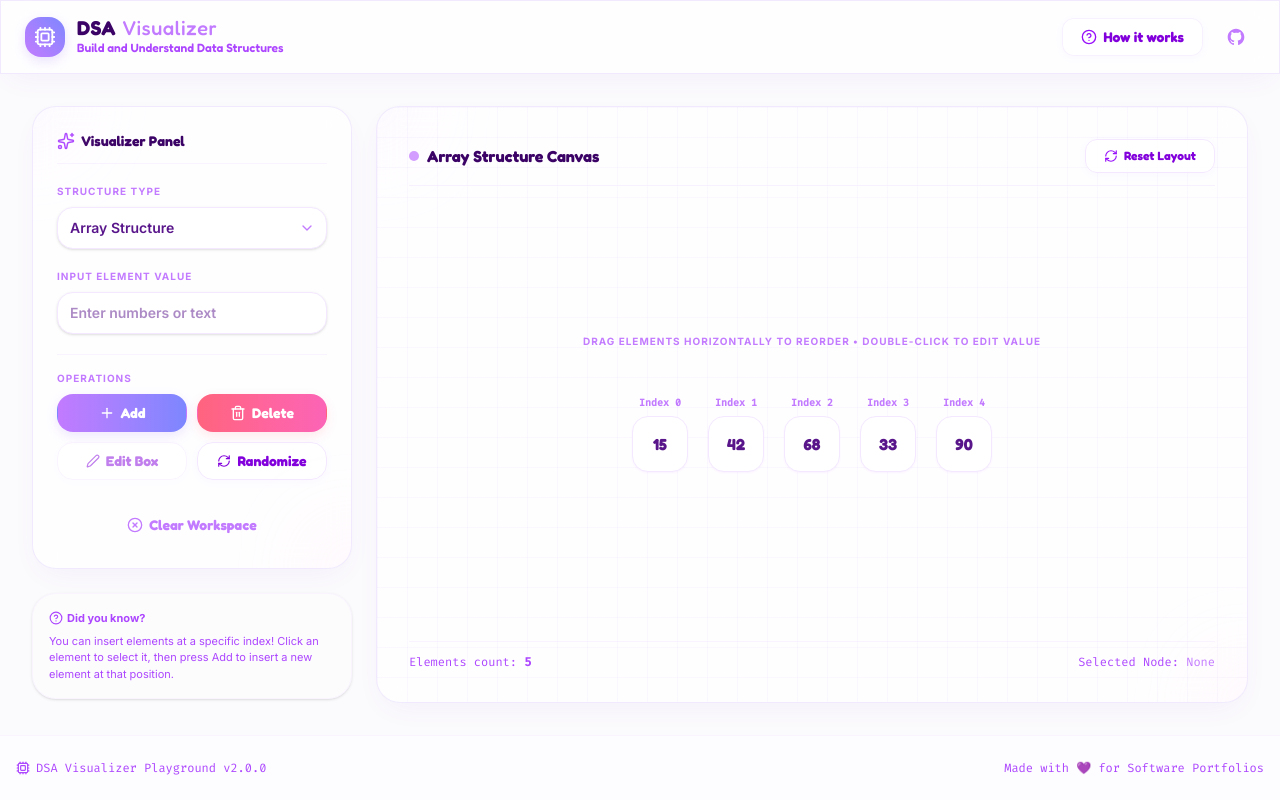
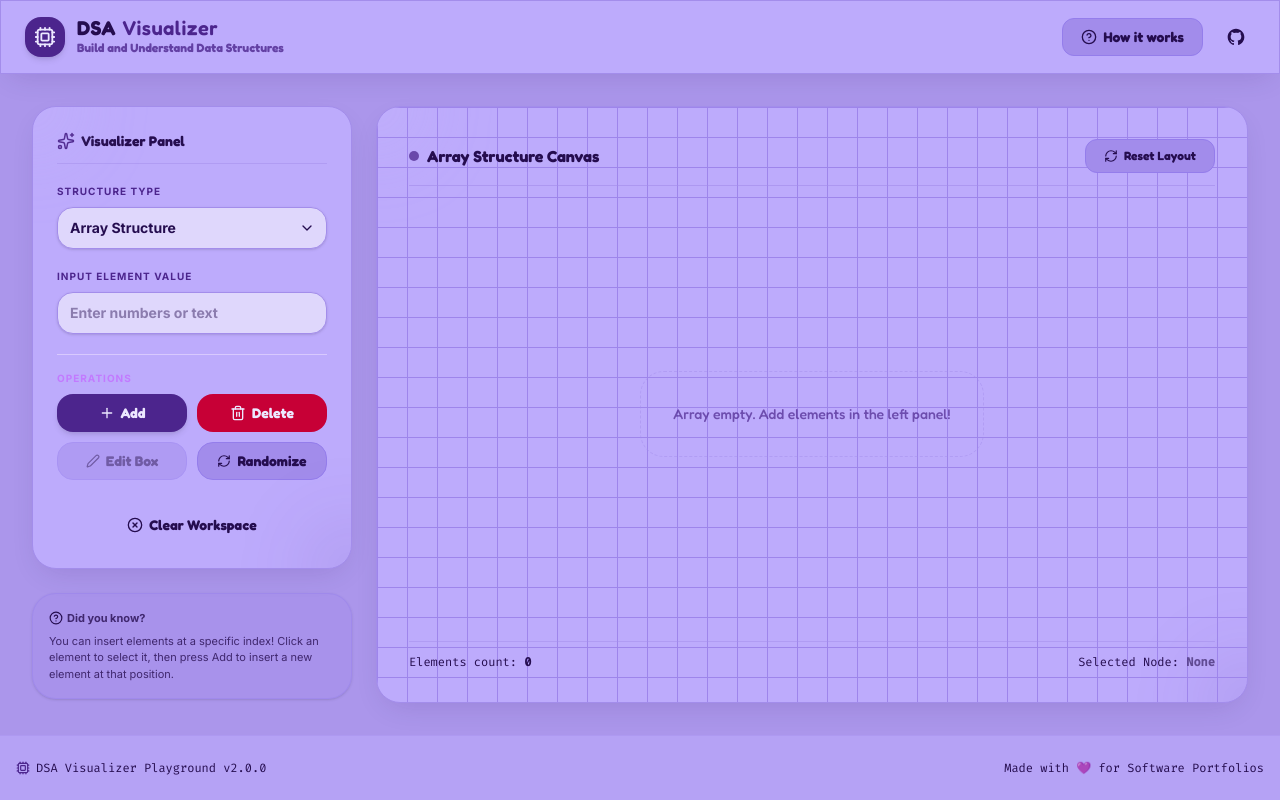
Before and after one commit to hasininc/visualizer, a React (Vite) app: page / in a window 1280 px wide. Built offline with nearby package versions, Linux system fonts and the light colour scheme.

Commit message:
color change

```diff
--- a/src/App.tsx
+++ b/src/App.tsx
@@ -36,9 +36,9 @@ function App() {
   const [inputValue, setInputValue] = useState<string>('');
   const [isHowItWorksOpen, setIsHowItWorksOpen] = useState<boolean>(false);
 
-  // Pre-load randomized data when switching structures
+  // Start with empty structures by default when switching
   useEffect(() => {
-    handleRandomize(activeDS);
+    setElements([]);
     setSelectedId(null);
     setInputValue('');
   }, [activeDS]);
@@ -300,26 +300,26 @@ function App() {
 
         {/* Left Side Control Panel */}
         <div className="w-full lg:w-80 flex-shrink-0 flex flex-col gap-6">
-          <Card className="flex flex-col gap-5 border-purple-100/80 bg-white/70">
+          <Card className="flex flex-col gap-5 border-[#a38deb]">
 
             {/* Header section of Panel */}
-            <div className="flex items-center gap-1.5 border-b border-purple-100/50 pb-3">
-              <Sparkles className="w-4.5 h-4.5 text-purple-500" />
-              <h3 className="font-bold text-sm text-purple-950 font-display">
+            <div className="flex items-center gap-1.5 border-b border-[#a38deb]/50 pb-3">
+              <Sparkles className="w-4.5 h-4.5 text-[#4c258d]" />
+              <h3 className="font-bold text-sm text-[#250d4f] font-display">
                 Visualizer Panel
               </h3>
             </div>
 
             {/* Dropdown Selector */}
             <div className="flex flex-col gap-2">
-              <label className="text-[10px] font-black uppercase tracking-widest text-purple-400">
+              <label className="text-[10px] font-black uppercase tracking-widest text-[#4c258d]">
                 Structure Type
               </label>
               <div className="relative flex items-center">
                 <select
                   value={activeDS}
                   onChange={(e) => setActiveDS(e.target.value)}
-                  className="w-full pl-3 pr-10 py-2.5 bg-white border border-purple-100 hover:border-purple-200 text-purple-900 rounded-2xl text-sm font-semibold focus:outline-none appearance-none cursor-pointer shadow-sm transition-all"
+                  className="w-full pl-3 pr-10 py-2.5 bg-[#dfd7fc] border border-[#a38deb] hover:border-[#4c258d] text-[#250d4f] rounded-2xl text-sm font-bold focus:outline-none appearance-none cursor-pointer shadow-sm transition-all"
                 >
                   {dsOptions.map((opt) => (
                     <option key={opt.value} value={opt.value}>
@@ -327,13 +327,13 @@ function App() {
                     </option>
                   ))}
                 </select>
-                <ChevronDown className="w-4 h-4 text-purple-400 absolute right-3 pointer-events-none" />
+                <ChevronDown className="w-4 h-4 text-[#250d4f] absolute right-3 pointer-events-none" />
               </div>
             </div>
 
             {/* Value Input */}
             <div className="flex flex-col gap-2">
-              <label className="text-[10px] font-black uppercase tracking-widest text-purple-400">
+              <label className="text-[10px] font-black uppercase tracking-widest text-[#4c258d]">
                 Input Element Value
               </label>
               <input
@@ -342,7 +342,7 @@ function App() {
                 placeholder="Enter numbers or text"
                 value={inputValue}
                 onChange={(e) => setInputValue(e.target.value)}
-                className="w-full px-3 py-2.5 bg-white border border-purple-100 hover:border-purple-200 text-purple-900 rounded-2xl text-sm font-semibold focus:outline-none shadow-sm transition-all"
+                className="w-full px-3 py-2.5 bg-[#dfd7fc] border border-[#a38deb] hover:border-[#4c258d] text-[#250d4f] placeholder-[#250d4f]/45 rounded-2xl text-sm font-bold focus:outline-none shadow-sm transition-all"
               />
             </div>
 
@@ -400,9 +400,9 @@ function App() {
           </Card>
 
           {/* Help hints card */}
-          <div className="text-[11px] text-purple-500 bg-white/40 border border-purple-100/40 rounded-3xl p-4 flex flex-col gap-1.5 shadow-sm">
+          <div className="text-[11px] text-[#250d4f]/80 bg-[#a28ceb]/30 border border-[#947deb]/40 rounded-3xl p-4 flex flex-col gap-1.5 shadow-sm">
             <div className="font-bold flex items-center gap-1">
-              <HelpCircle className="w-3.5 h-3.5 text-purple-500" />
+              <HelpCircle className="w-3.5 h-3.5 text-[#250d4f]" />
               <span>Did you know?</span>
             </div>
             {activeDS === 'array' && (
@@ -425,21 +425,21 @@ function App() {
 
         {/* Right Sandbox Workspace Canvas */}
         <div className="flex-1 flex flex-col">
-          <Card className="flex-1 bg-white/80 border-purple-100 shadow-[0_12px_40px_-15px_rgba(139,92,246,0.06)] relative overflow-hidden flex flex-col justify-between min-h-[460px] p-8">
+          <Card className="flex-1 border-[#a38deb] relative overflow-hidden flex flex-col justify-between min-h-[460px] p-8">
             {/* Visual Grid background details */}
             <div className="absolute inset-0 bg-grid-pattern opacity-100 pointer-events-none" />
 
             {/* Header info bar */}
-            <div className="flex justify-between items-center border-b border-purple-100/60 pb-3 relative z-10">
-              <h4 className="text-base font-bold font-display text-purple-950 flex items-center gap-2">
-                <span className="w-2.5 h-2.5 rounded-full bg-purple-400 animate-pulse" />
+            <div className="flex justify-between items-center border-b border-[#a38deb]/60 pb-3 relative z-10">
+              <h4 className="text-base font-bold font-display text-[#250d4f] flex items-center gap-2">
+                <span className="w-2.5 h-2.5 rounded-full bg-[#4c258d] animate-pulse" />
                 {dsOptions.find(opt => opt.value === activeDS)?.label} Canvas
               </h4>
               <div className="flex gap-2">
                 <Button
                   variant="secondary"
                   onClick={() => handleRandomize()}
-                  icon={<RefreshCw className="w-3.5 h-3.5 text-purple-600" />}
+                  icon={<RefreshCw className="w-3.5 h-3.5 text-[#250d4f]" />}
                   className="px-3.5 py-1 text-xs rounded-xl"
                 >
                   Reset Layout
@@ -453,17 +453,17 @@ function App() {
             </div>
 
             {/* Bottom status bar */}
-            <div className="border-t border-purple-100/50 pt-3 relative z-10 flex justify-between items-center text-xs text-purple-500 font-mono">
+            <div className="border-t border-[#a38deb]/50 pt-3 relative z-10 flex justify-between items-center text-xs text-[#250d4f] font-mono">
               <div>
                 Elements count: <span className="font-bold">{elements.length}</span>
               </div>
               <div>
                 Selected Node: {selectedId ? (
-                  <span className="text-purple-700 font-bold bg-purple-100/50 px-2 py-0.5 rounded-md">
+                  <span className="text-[#f3f0fd] font-bold bg-[#4a238a] px-2 py-0.5 rounded-md">
                     {elements.find(el => el.id === selectedId)?.value || 'None'}
                   </span>
                 ) : (
-                  <span className="text-purple-400">None</span>
+                  <span className="text-[#250d4f]/60 font-bold">None</span>
                 )}
               </div>
             </div>
@@ -472,10 +472,10 @@ function App() {
       </div>
 
       {/* Footer Details */}
-      <footer className="border-t border-purple-100/40 bg-white/40 py-6 text-center text-xs text-purple-500 font-mono">
+      <footer className="border-t border-[#a38deb]/40 bg-[#bdabfc]/60 py-6 text-center text-xs text-[#250d4f] font-mono">
         <div className="max-w-7xl mx-auto px-4 flex flex-col sm:flex-row items-center justify-between gap-4">
           <div className="flex items-center gap-1.5">
-            <Cpu className="w-3.5 h-3.5 text-purple-500" />
+            <Cpu className="w-3.5 h-3.5 text-[#4c258d]" />
             <span>DSA Visualizer Playground v2.0.0</span>
           </div>
           <div>
@@ -491,44 +491,44 @@ function App() {
         title="Interactive Playground Guide"
         size="md"
       >
-        <div className="flex flex-col gap-5 text-purple-900">
-          <div className="flex items-center gap-3 bg-purple-50/50 p-3.5 rounded-2xl border border-purple-100/50">
-            <div className="w-9 h-9 bg-purple-100 rounded-xl flex items-center justify-center">
-              <Play className="w-5 h-5 text-purple-600 fill-purple-600" />
+        <div className="flex flex-col gap-5 text-[#250d4f]">
+          <div className="flex items-center gap-3 bg-[#a28ceb]/20 p-3.5 rounded-2xl border border-[#947deb]/40">
+            <div className="w-9 h-9 bg-[#dfd7fc] rounded-xl flex items-center justify-center">
+              <Play className="w-5 h-5 text-[#4a238a] fill-[#4a238a]" />
             </div>
             <div>
-              <h4 className="font-bold text-sm text-purple-950">Whiteboard Sandbox Mechanics</h4>
-              <p className="text-[11px] text-purple-600 font-semibold">Manipulate nodes in real time just like Canva or Figma.</p>
+              <h4 className="font-bold text-sm text-[#250d4f]">Whiteboard Sandbox Mechanics</h4>
+              <p className="text-[11px] text-[#4a238a] font-black">Manipulate nodes in real time just like Canva or Figma.</p>
             </div>
           </div>
 
-          <div className="flex flex-col gap-3 text-xs leading-relaxed text-purple-800">
+          <div className="flex flex-col gap-3 text-xs leading-relaxed text-[#250d4f]/80">
             <p>
               This app is designed to help you construct and manipulate standard data structures visually. Here's how you can play:
             </p>
             <ul className="list-disc pl-5 flex flex-col gap-1.5">
               <li>
-                <span className="font-bold text-purple-900">Drag to Position:</span> In the Linked List and Tree view, you can drag circles freely inside the canvas. Connection lines adapt automatically!
+                <span className="font-bold text-[#250d4f]">Drag to Position:</span> In the Linked List and Tree view, you can drag circles freely inside the canvas. Connection lines adapt automatically!
               </li>
               <li>
-                <span className="font-bold text-purple-900">Drag to Reorder Array:</span> Drag any index box horizontally to reposition it in the array slots.
+                <span className="font-bold text-[#250d4f]">Drag to Reorder Array:</span> Drag any index box horizontally to reposition it in the array slots.
               </li>
               <li>
-                <span className="font-bold text-purple-900">Insert Anywhere (Array):</span> Select a box in the Array, enter a value, and click Add to insert a new element at that index.
+                <span className="font-bold text-[#250d4f]">Insert Anywhere (Array):</span> Select a box in the Array, enter a value, and click Add to insert a new element at that index.
               </li>
               <li>
-                <span className="font-bold text-purple-900">Build custom Trees:</span> Select a parent node, type a value, and click Add. The child connects automatically! To delete a subtree, select the parent node and click Delete.
+                <span className="font-bold text-[#250d4f]">Build custom Trees:</span> Select a parent node, type a value, and click Add. The child connects automatically! To delete a subtree, select the parent node and click Delete.
               </li>
               <li>
-                <span className="font-bold text-purple-900">LIFO & FIFO Rules:</span> Push/Pop and Enqueue/Dequeue automatically animate values entering and exiting Stack and Queue layouts.
+                <span className="font-bold text-[#250d4f]">LIFO & FIFO Rules:</span> Push/Pop and Enqueue/Dequeue automatically animate values entering and exiting Stack and Queue layouts.
               </li>
             </ul>
           </div>
 
-          <div className="border-t border-purple-100/50 pt-4 flex justify-end">
+          <div className="border-t border-[#a38deb]/45 pt-4 flex justify-end">
             <button
               onClick={() => setIsHowItWorksOpen(false)}
-              className="px-4 py-2 bg-gradient-to-r from-purple-400 to-indigo-400 text-white rounded-2xl text-xs font-bold shadow-sm shadow-purple-500/10 cursor-pointer transition-all hover:shadow-md"
+              className="px-4 py-2 bg-[#4c258d] text-[#ece8ff] hover:bg-[#3f1c7a] rounded-2xl text-xs font-bold shadow-md cursor-pointer transition-all"
             >
               Start Building
             </button>
--- a/src/components/Button.tsx
+++ b/src/components/Button.tsx
@@ -25,10 +25,10 @@ export const Button: React.FC<ButtonProps> = ({
   const baseStyles = 'inline-flex items-center justify-center gap-1.5 px-4.5 py-2 rounded-2xl font-bold font-display transition-all duration-300 text-sm focus:outline-none cursor-pointer disabled:opacity-50 disabled:cursor-not-allowed select-none border';
 
   const variants = {
-    primary: 'bg-gradient-to-r from-purple-400 to-indigo-400 text-white shadow-[0_4px_12px_rgba(139,92,246,0.15)] hover:shadow-[0_6px_20px_rgba(139,92,246,0.25)] border-transparent',
-    secondary: 'bg-white/80 text-purple-700 hover:text-purple-800 border-purple-100 hover:border-purple-200/80 shadow-[0_2px_8px_rgba(139,92,246,0.04)]',
-    ghost: 'text-purple-400 hover:text-purple-600 hover:bg-purple-50/50 border-transparent',
-    danger: 'bg-gradient-to-r from-rose-400 to-pink-400 text-white shadow-[0_4px_12px_rgba(244,63,94,0.12)] hover:shadow-[0_6px_20px_rgba(244,63,94,0.2)] border-transparent',
+    primary: 'bg-[#4c258d] text-[#ece8ff] shadow-md border-transparent hover:bg-[#3f1c7a] active:bg-[#36166a]',
+    secondary: 'bg-[#a28ceb] text-[#250d4f] border-[#947deb] hover:bg-[#9278e6] active:bg-[#8569db]',
+    ghost: 'text-[#250d4f] hover:bg-[#bdabfc]/60 border-transparent',
+    danger: 'bg-rose-700 text-[#ece8ff] border-transparent hover:bg-rose-850',
   };
 
   return (
--- a/src/components/Card.tsx
+++ b/src/components/Card.tsx
@@ -37,9 +37,9 @@ export const Card: React.FC<CardProps> = ({
         ${className}
       `}
     >
-      {/* Decorative inner ambient light */}
-      <div className="absolute -top-10 -left-10 w-20 h-20 bg-purple-200/20 rounded-full blur-2xl pointer-events-none" />
-      <div className="absolute -bottom-10 -right-10 w-20 h-20 bg-pink-200/20 rounded-full blur-2xl pointer-events-none" />
+      {/* Decorative lavender inner ambient light */}
+      <div className="absolute -top-10 -left-10 w-20 h-20 bg-[#d0c4fc]/25 rounded-full blur-2xl pointer-events-none" />
+      <div className="absolute -bottom-10 -right-10 w-20 h-20 bg-[#4a238a]/15 rounded-full blur-2xl pointer-events-none" />
 
       {children}
     </CardComponent>
--- a/src/components/Navbar.tsx
+++ b/src/components/Navbar.tsx
@@ -8,18 +8,18 @@ interface NavbarProps {
 
 export const Navbar: React.FC<NavbarProps> = ({ onOpenAboutModal }) => {
   return (
-    <header className="sticky top-0 z-40 w-full glass-panel border-b border-purple-100 bg-[#fdfbfd]/80 backdrop-blur-md px-6 py-4">
+    <header className="sticky top-0 z-40 w-full glass-panel border-b border-[#a38deb] bg-[#bdabfc]/95 px-6 py-4">
       <div className="max-w-7xl mx-auto flex flex-col sm:flex-row items-center justify-between gap-4">
         {/* Title and Logo */}
         <div className="flex items-center gap-3 select-none">
-          <div className="w-10 h-10 rounded-2xl bg-gradient-to-tr from-purple-400 to-indigo-400 flex items-center justify-center shadow-[0_4px_12px_rgba(139,92,246,0.18)]">
-            <Cpu className="w-5.5 h-5.5 text-white" />
+          <div className="w-10 h-10 rounded-2xl bg-[#4c258d] flex items-center justify-center shadow-md">
+            <Cpu className="w-5.5 h-5.5 text-[#ece8ff]" />
           </div>
           <div className="flex flex-col">
-            <h1 className="text-xl font-black font-display tracking-wide text-purple-950 flex items-center gap-1.5 leading-none">
-              DSA <span className="text-purple-400 font-medium">Visualizer</span>
+            <h1 className="text-xl font-black font-display tracking-wide text-[#250d4f] flex items-center gap-1.5 leading-none">
+              DSA <span className="text-[#4c258d] font-semibold">Visualizer</span>
             </h1>
-            <p className="text-xs text-purple-500 font-semibold font-display tracking-normal mt-0.5">
+            <p className="text-xs text-[#4c258d]/80 font-bold font-display mt-0.5">
               Build and Understand Data Structures
             </p>
           </div>
@@ -30,8 +30,8 @@ export const Navbar: React.FC<NavbarProps> = ({ onOpenAboutModal }) => {
           <Button
             variant="secondary"
             onClick={onOpenAboutModal}
-            icon={<HelpCircle className="w-4 h-4 text-purple-600" />}
-            className="px-4 py-1.5 rounded-xl border-purple-100/60"
+            icon={<HelpCircle className="w-4 h-4 text-[#250d4f]" />}
+            className="px-4 py-1.5 rounded-xl border-[#947deb]"
           >
             How it works
           </Button>
@@ -40,7 +40,7 @@ export const Navbar: React.FC<NavbarProps> = ({ onOpenAboutModal }) => {
             href="https://github.com"
             target="_blank"
             rel="noreferrer"
-            className="text-purple-400 hover:text-purple-600 p-2 rounded-xl hover:bg-purple-50/50 transition-all border border-transparent hover:border-purple-100"
+            className="text-[#250d4f] hover:text-[#4c258d] p-2 rounded-xl hover:bg-[#a28ceb]/30 transition-all border border-transparent hover:border-[#947deb]"
             title="GitHub Repository"
           >
             <svg className="w-5 h-5 fill-current" viewBox="0 0 24 24">
--- a/src/components/NodeCard.tsx
+++ b/src/components/NodeCard.tsx
@@ -2,7 +2,6 @@ import React, { useState, useEffect, useRef } from 'react';
 import { motion } from 'framer-motion';
 
 interface NodeCardProps {
-  id: string;
   value: string;
   isSelected?: boolean;
   onSelect?: () => void;
@@ -81,10 +80,10 @@ export const NodeCard: React.FC<NodeCardProps> = ({
         ${sizeClasses[size]}
         ${
           isSelected && !isEditing
-            ? 'bg-gradient-to-tr from-purple-200 to-indigo-200 border-purple-400 text-purple-950 shadow-md shadow-purple-500/10 active-glow'
+            ? 'bg-[#4a238a] border-[#4a238a] text-[#f3f0fd] shadow-md active-glow'
             : isEditing
-            ? 'bg-white border-purple-400 ring-2 ring-purple-100'
-            : 'bg-white border-purple-100 hover:border-purple-300 text-purple-900 shadow-sm shadow-purple-500/5'
+            ? 'bg-[#dfd7fc] border-[#4a238a] ring-2 ring-[#bdabfc]'
+            : 'bg-[#d0c4fc] border-[#b5a1eb] hover:border-[#4a238a] text-[#250d4f] shadow-sm'
         }
         ${className}
       `}
@@ -99,7 +98,7 @@ export const NodeCard: React.FC<NodeCardProps> = ({
           onBlur={handleSave}
           onKeyDown={handleKeyDown}
           onClick={(e) => e.stopPropagation()}
-          className="w-full h-full text-center bg-transparent outline-none text-purple-950 font-bold border-none p-0 focus:ring-0"
+          className="w-full h-full text-center bg-transparent outline-none text-[#250d4f] font-bold border-none p-0 focus:ring-0"
         />
       ) : (
         <span>{value}</span>
--- a/src/index.css
+++ b/src/index.css
@@ -7,14 +7,14 @@
   --font-display: 'Fredoka', 'Outfit', system-ui, sans-serif;
   --font-mono: 'Fira Code', monospace;
 
-  --color-pastel-bg: #fbfafc;
-  --color-pastel-dark: #2d263b;
-  --color-pastel-primary: #8b5cf6; /* Lilac violet */
-  --color-pastel-secondary: #b19ffb;
-  --color-pastel-lavender: #e6e3ff;
-  --color-pastel-pink: #fce7f3;
-  --color-pastel-card: rgba(255, 255, 255, 0.75);
-  --color-pastel-border: rgba(139, 92, 246, 0.12);
+  --color-pastel-bg: #ab96eb; /* Rich lavender background inspired by image */
+  --color-pastel-dark: #250d4f; /* Deep violet text */
+  --color-pastel-primary: #4c258d; /* Deep purple primary buttons */
+  --color-pastel-secondary: #a28ceb; /* Medium purple */
+  --color-pastel-lavender: #d0c4fc; /* Lilac cards */
+  --color-pastel-pink: #dfd7fc; /* Input boxes */
+  --color-pastel-card: #bdabfc; /* Main container background */
+  --color-pastel-border: #a38deb; /* Panel boundary grids */
 }
 
 /* Custom Base resets */
@@ -23,34 +23,30 @@ html, body, #root {
   padding: 0;
   width: 100%;
   min-height: 100vh;
-  background-color: #fcfbfe;
-  color: #2d263b;
+  background-color: #ab96eb;
+  color: #250d4f;
   font-family: var(--font-sans);
   overflow-x: hidden;
 }
 
-/* Custom Utilities for Cute Pastel Look */
+/* Custom Utilities for Lavender Theme */
 .bg-grid-pattern {
   background-size: 30px 30px;
   background-image:
-    linear-gradient(to right, rgba(139, 92, 246, 0.04) 1px, transparent 1px),
-    linear-gradient(to bottom, rgba(139, 92, 246, 0.04) 1px, transparent 1px);
+    linear-gradient(to right, #9e85eb 1px, transparent 1px),
+    linear-gradient(to bottom, #9e85eb 1px, transparent 1px);
 }
 
 .glass-panel {
-  background: rgba(255, 255, 255, 0.8);
-  backdrop-filter: blur(12px);
-  -webkit-backdrop-filter: blur(12px);
-  border: 1px solid rgba(139, 92, 246, 0.12);
-  box-shadow: 0 10px 30px -10px rgba(139, 92, 246, 0.08);
+  background: #bdabfc;
+  border: 1px solid #a38deb;
+  box-shadow: 0 10px 30px -10px rgba(37, 13, 79, 0.15);
 }
 
 .glass-panel-glow {
-  background: rgba(255, 255, 255, 0.9);
-  backdrop-filter: blur(12px);
-  -webkit-backdrop-filter: blur(12px);
-  border: 2px solid rgba(139, 92, 246, 0.35);
-  box-shadow: 0 0 20px rgba(139, 92, 246, 0.18), 0 10px 30px -10px rgba(139, 92, 246, 0.12);
+  background: #c2b2ff;
+  border: 2px solid #4a238a;
+  box-shadow: 0 0 20px rgba(74, 35, 138, 0.25), 0 10px 30px -10px rgba(37, 13, 79, 0.15);
 }
 
 .glow-card {
@@ -60,8 +56,8 @@ html, body, #root {
 
 .glow-card:hover {
   transform: translateY(-2px) scale(1.01);
-  box-shadow: 0 15px 35px -10px rgba(139, 92, 246, 0.18);
-  border-color: rgba(139, 92, 246, 0.3);
+  box-shadow: 0 15px 35px -10px rgba(74, 35, 138, 0.22);
+  border-color: #4a238a;
 }
 
 /* Custom Scrollbar */
@@ -71,25 +67,25 @@ html, body, #root {
 }
 
 ::-webkit-scrollbar-track {
-  background: #f7f5fa;
+  background: #bdabfc;
 }
 
 ::-webkit-scrollbar-thumb {
-  background: #dedaeb;
+  background: #947eeb;
   border-radius: 4px;
 }
 
 ::-webkit-scrollbar-thumb:hover {
-  background: #c5bfdb;
+  background: #7e65df;
 }
 
-/* Cute active blinking animations */
+/* Active blinking animations */
 @keyframes cutePulse {
   0%, 100% {
-    box-shadow: 0 0 0 0px rgba(139, 92, 246, 0.25);
+    box-shadow: 0 0 0 0px rgba(74, 35, 138, 0.3);
   }
   50% {
-    box-shadow: 0 0 0 8px rgba(139, 92, 246, 0.12);
+    box-shadow: 0 0 0 8px rgba(74, 35, 138, 0.15);
   }
 }
 
--- a/src/pages/ArrayWorkspace.tsx
+++ b/src/pages/ArrayWorkspace.tsx
@@ -28,12 +28,12 @@ export const ArrayWorkspace: React.FC<ArrayWorkspaceProps> = ({
   return (
     <div className="flex flex-col items-center justify-center gap-8 w-full py-10">
       {elements.length === 0 ? (
-        <div className="text-purple-300 font-display font-medium text-sm select-none p-8 border border-dashed border-purple-100 rounded-3xl">
+        <div className="text-[#4c258d]/70 font-display font-medium text-sm select-none p-8 border border-dashed border-[#a38deb]/45 rounded-3xl">
           Array empty. Add elements in the left panel!
         </div>
       ) : (
         <div className="flex flex-col gap-2 w-full max-w-2xl">
-          <div className="text-center text-[10px] text-purple-400 font-black tracking-widest uppercase mb-4">
+          <div className="text-center text-[10px] text-[#4c258d]/80 font-black tracking-widest uppercase mb-4">
             Drag elements horizontally to reorder • Double-click to edit value
           </div>
 
@@ -54,13 +54,12 @@ export const ArrayWorkspace: React.FC<ArrayWorkspaceProps> = ({
                   whileDrag={{ scale: 1.08, zIndex: 10 }}
                 >
                   {/* Index Header */}
-                  <span className="text-[10px] font-bold font-mono text-purple-400 select-none">
+                  <span className="text-[10px] font-bold font-mono text-[#4c258d] select-none">
                     Index {idx}
                   </span>
 
                   {/* Smart Node Card Component */}
                   <NodeCard
-                    id={el.id}
                     value={el.value}
                     isSelected={isSelected}
                     onSelect={() => onSelectNode(isSelected ? null : el.id)}
```
Also changed, not shown: src/pages/LinkedListWorkspace.tsx (+5 -6 lines), src/pages/QueueWorkspace.tsx (+6 -7 lines), src/pages/StackWorkspace.tsx (+6 -7 lines), src/pages/TreeWorkspace.tsx (+5 -6 lines).
